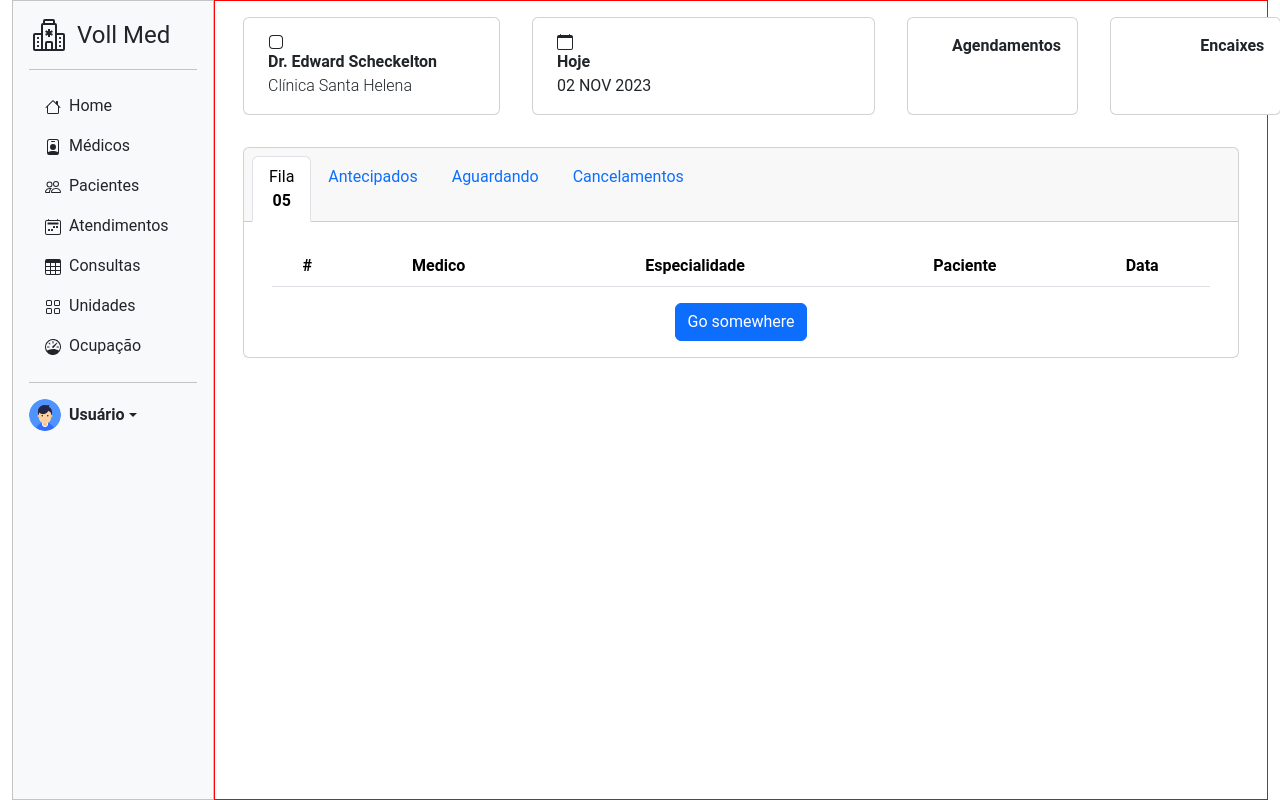
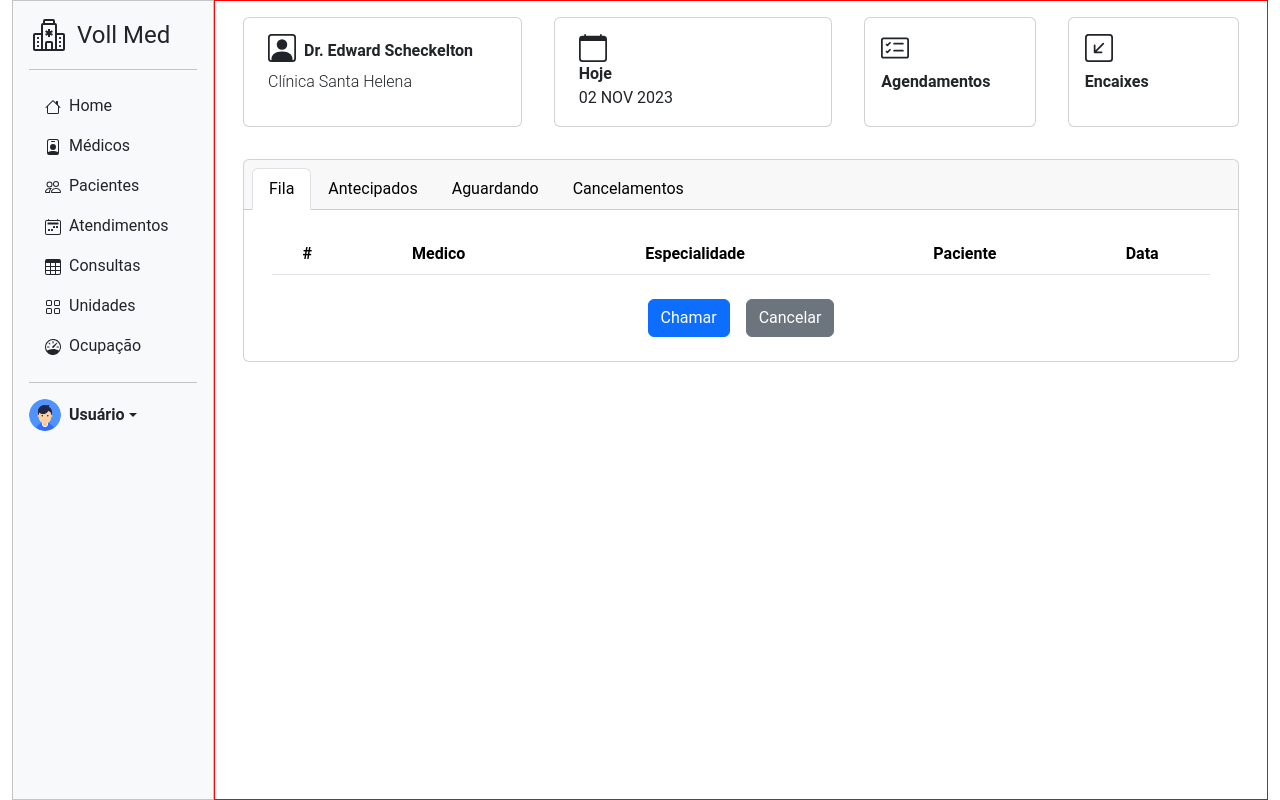
Before and after one commit to denisonkolling/health-booking-react, a React (Vite) app: page /atendimentos in a window 1280 px wide. Built offline with nearby package versions, Linux system fonts and the light colour scheme; no server answers.

Commit message:
style: update icons and text

```diff
--- a/src/pages/Atendimentos/Atendimentos.jsx
+++ b/src/pages/Atendimentos/Atendimentos.jsx
@@ -1,7 +1,7 @@
 import React, { useEffect, useState } from 'react';
 import Navbar from '../../components/Navbar/Navbar';
 import appointmentService from '../../service/appointment.service';
-import { App, Calendar } from 'react-bootstrap-icons';
+import { App, Calendar, PersonSquare, CardChecklist, ArrowDownLeftSquare } from 'react-bootstrap-icons';
 
 const Atendimentos = () => {
 	const [appointmentList, setAppointmentList] = useState([]);
@@ -78,8 +78,8 @@ const Atendimentos = () => {
 				<div className="container-fluid" style={{ border: '1px solid red' }}>
 					<div className="d-flex">
 						<div className="card col-3 m-3 p-3 px-4 flex-grow-1">
-							<App className="bi me-2" width="16" height="16"></App>
 							<div>
+							<PersonSquare className="bi me-2 mb-2 fs-3"></PersonSquare>
 								<span className="text-start fw-bold">
 									Dr. Edward Scheckelton
 								</span>
@@ -89,16 +89,18 @@ const Atendimentos = () => {
 								</span>
 							</div>
 						</div>
-						<div className="card col-4 m-3 py-3 px-4 flex-grow-1">
-							<Calendar className="bi me-2" width="16" height="16"></Calendar>
+						<div className="card col-3 m-3 py-3 px-4 flex-grow-1">
+							<Calendar className="bi me-2 fs-3"></Calendar>
 							<span className="text-start fw-bold">Hoje</span>
 							<span className="text-start">02 NOV 2023</span>
 						</div>
 						<div className="card col-2 m-3 p-3 fw-bold">
-							<span className="text-end">Agendamentos</span>
+							<CardChecklist className="bi me-2 fs-3"/>
+							<span className="text-start my-2">Agendamentos</span>
 						</div>
 						<div className="card col-2 m-3 p-3 fw-bold">
-							<span className="text-end">Encaixes</span>
+						<ArrowDownLeftSquare className="bi me-2 fs-3"/>
+							<span className="text-start my-2">Encaixes</span>
 						</div>
 					</div>
 
@@ -108,28 +110,32 @@ const Atendimentos = () => {
 								<li class="nav-item">
 									<span class="nav-link active">
 										Fila<br/>
-										<span className='fw-bold'>05</span>
+										{/* <span className='fw-bold'>05</span> */}
 									</span>
 								</li>
 								<li class="nav-item">
-									<p class="nav-link" href="#">
+									<a
+										class="nav-link text-black"
+										href="#"
+										tabindex="-1"
+										aria-disabled="true">
 										Antecipados
-									</p>
+									</a>
 								</li>
 								<li class="nav-item">
 									<a
-										class="nav-link"
+										class="nav-link text-black"
 										href="#"
-										tabindex="-1"
+										tabindex="-2"
 										aria-disabled="true">
 										Aguardando
 									</a>
 								</li>
 								<li class="nav-item">
 									<a
-										class="nav-link"
+										class="nav-link text-black"
 										href="#"
-										tabindex="-1"
+										tabindex="-3"
 										aria-disabled="true">
 										Cancelamentos
 									</a>
@@ -151,8 +157,11 @@ const Atendimentos = () => {
 								</table>
 							</div>
 
-							<a href="#" class="btn btn-primary">
-								Go somewhere
+							<a href="#" class="btn btn-primary m-2">
+								Chamar
+							</a>
+							<a href="#" class="btn btn-secondary m-2">
+								Cancelar
 							</a>
 						</div>
 					</div>
```
